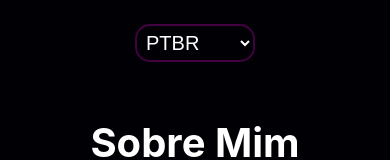
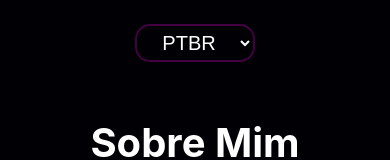
Before and after one commit to lucasRodrigues0/portfolio, a React (Create React App) app: page / in a window 390 px wide. Shown: the top 160 px of the page. Built offline with nearby package versions, Linux system fonts and the light colour scheme.

Commit message:
correção de bug de overflow no mobile

```diff
--- a/src/App.js
+++ b/src/App.js
@@ -5,8 +5,6 @@ import { useState } from 'react';
 function App() {
 
   const [language, setLanguage] = useState('PTBR');
-
-  const isMobile = window.innerWidth <= 940;
 
   const selectLanguage = (e) => {
     const lang = e.target.value;
@@ -16,7 +14,7 @@ function App() {
   return (
     <div className="App">
       <Header language={language} selectLanguage={selectLanguage}/>
-      <Content language={language} isMobile={isMobile}/>
+      <Content language={language} />
     </div>
   );
 }
--- a/src/components/content/Content.js
+++ b/src/components/content/Content.js
@@ -17,7 +17,7 @@ const ContentContainer = styled.div`
   margin: auto;
 `;
 
-export const Content = ({language, isMobile}) => {
+export const Content = ({language}) => {
 
   const boxVariants = {
     initialLeft: {opacity: 0, x: -50},
--- a/src/components/content/section/Section.js
+++ b/src/components/content/section/Section.js
@@ -7,6 +7,7 @@ export const SectionContainer = styled.div`
   display: flex;
   flex-direction: column;
   padding-bottom: 30px;
+  overflow-x: hidden;
   width: 100%;
 `;
 
--- a/src/components/header/select/Select.js
+++ b/src/components/header/select/Select.js
@@ -7,7 +7,7 @@ export const Select = styled.select`
     color: white;
     font-size: 20px;
     padding: 5px;
-    text-align: left;
+    text-align: center;
     width: 120px;
 `;
 
```
